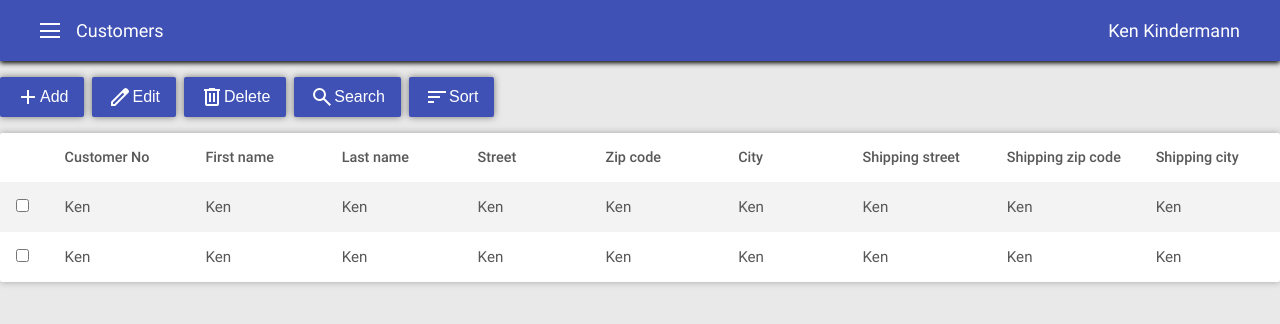
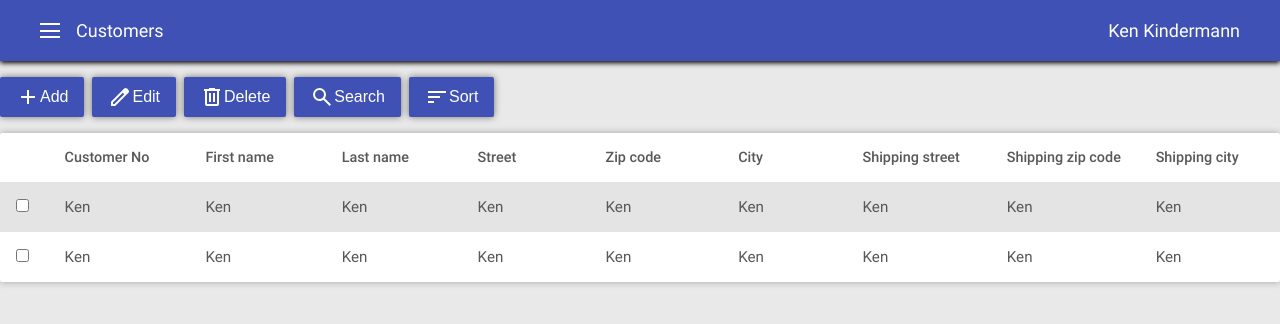
Before and after one commit to KenKindermann/easyIMS, a React (Vite) app in the folder Frontend/: page / in a window 1280 px wide. In both pictures the pointer is over the element 640 px from the left and 207 px from the top of the page. Shown: the top 324 px of the page. Built offline with nearby package versions, Linux system fonts and the light colour scheme.

Commit message:
change hover effekt on table rows

```diff
--- a/Frontend/src/style/table.css
+++ b/Frontend/src/style/table.css
@@ -38,7 +38,11 @@ th {
 }
 
 tbody tr:hover {
-  background-color: red;
+  background-color: rgb(228, 228, 228);
+}
+
+tbody tr:nth-child(odd):hover {
+  background-color: rgb(228, 228, 228);
 }
 
 tbody tr:nth-child(odd) {
```
